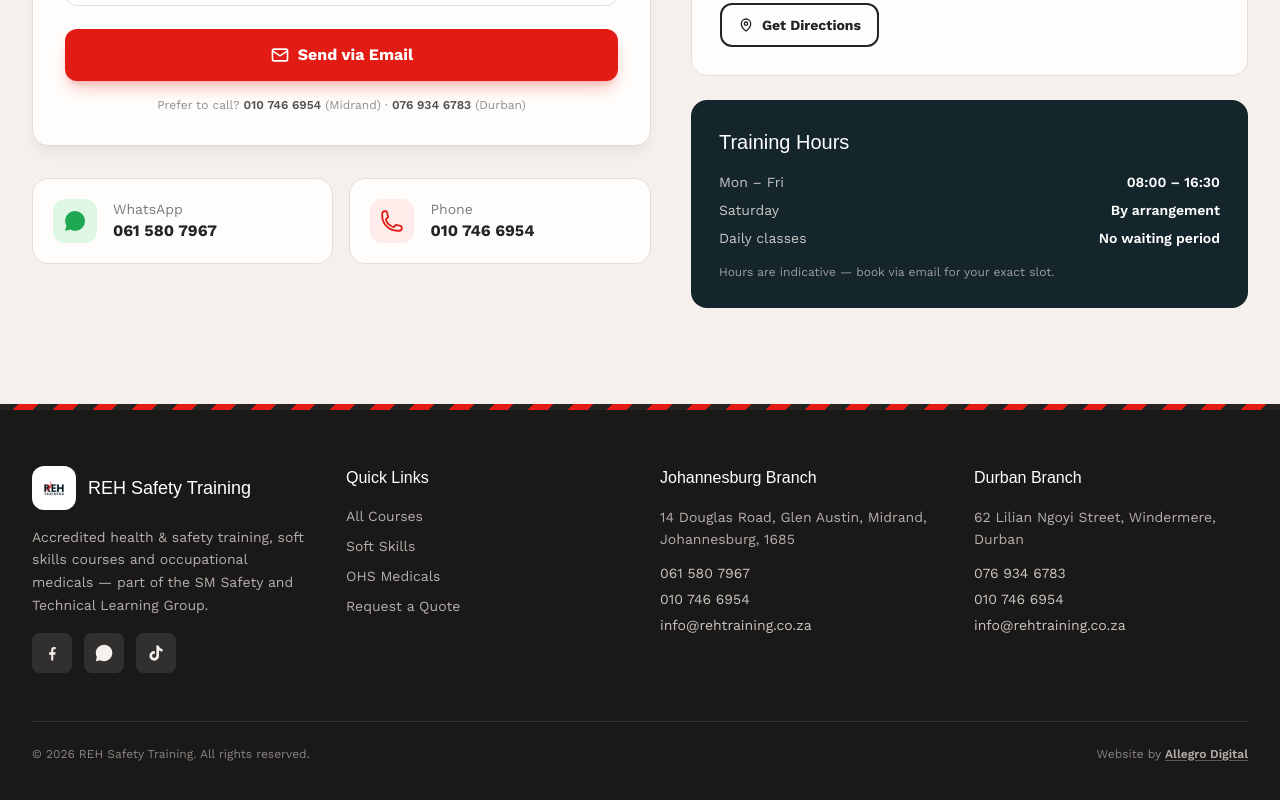
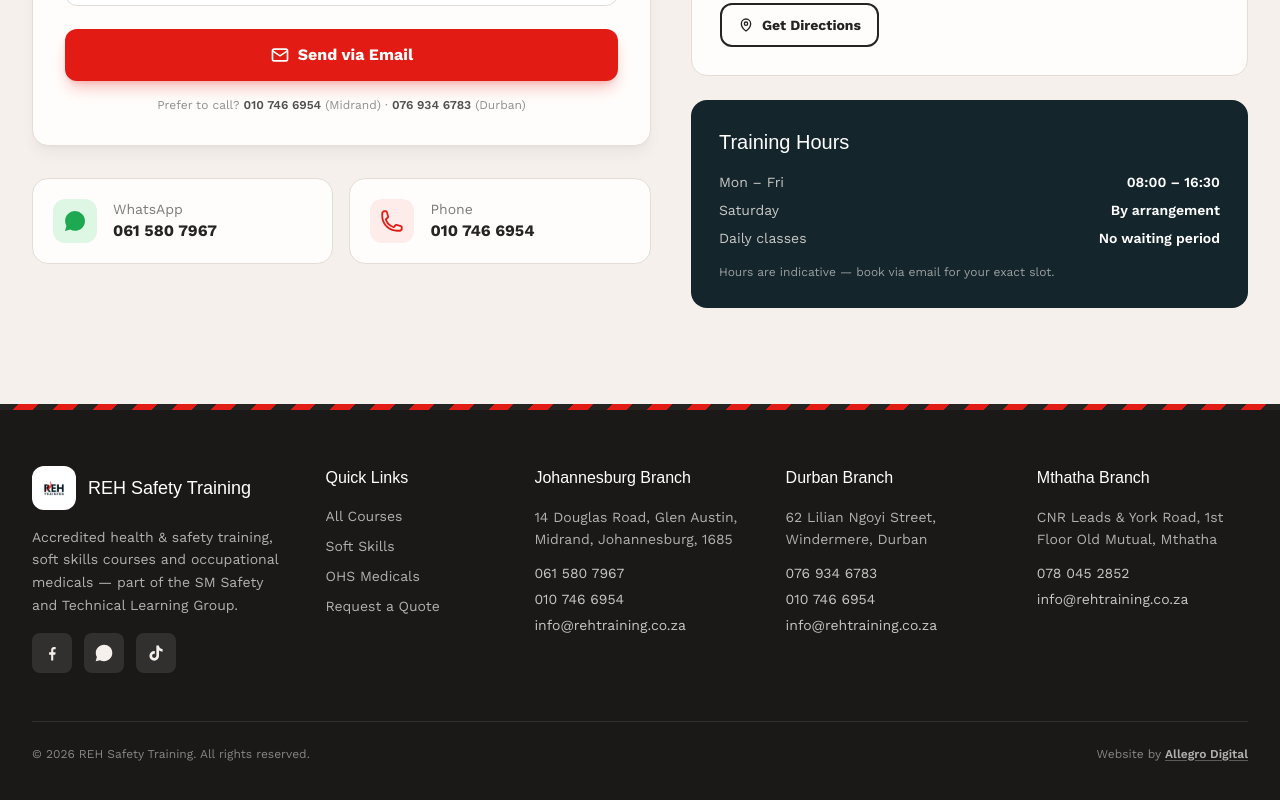
Before and after one commit to Fastasy/reh-training, a Next.js app: page /contact in a window 1280 px wide. Shown: the part 1046-1846 px from the top of the page. Built offline with nearby package versions, Linux system fonts and the light colour scheme; a web font is replaced by a local one.

Commit message:
Add Mthatha branch to footer

```diff
--- a/components/Footer.tsx
+++ b/components/Footer.tsx
@@ -14,7 +14,7 @@
       {/* hazard stripe accent */}
       <div className="hazard-stripes h-1.5 w-full" aria-hidden />
       <div className="mx-auto max-w-7xl px-4 py-14 sm:px-6 lg:px-8">
-        <div className="grid gap-10 md:grid-cols-2 lg:grid-cols-4">
+        <div className="grid gap-10 md:grid-cols-2 lg:grid-cols-[1.2fr_0.8fr_1fr_1fr_1fr]">
           {/* brand */}
           <div>
             <div className="flex items-center gap-3">
@@ -105,6 +105,18 @@
               <a href="mailto:info@rehtraining.co.za" className="block text-cream/80 hover:text-white">info@rehtraining.co.za</a>
             </div>
           </div>
+
+          {/* Mthatha */}
+          <div>
+            <h3 className="font-display text-base text-white">Mthatha Branch</h3>
+            <p className="mt-4 text-sm leading-relaxed text-cream/70">
+              CNR Leads &amp; York Road, 1st Floor Old Mutual, Mthatha
+            </p>
+            <div className="mt-3 space-y-1.5 text-sm">
+              <a href="tel:+27780452852" className="block text-cream/80 hover:text-white">078 045 2852</a>
+              <a href="mailto:info@rehtraining.co.za" className="block text-cream/80 hover:text-white">info@rehtraining.co.za</a>
+            </div>
+          </div>
         </div>
 
         <div className="mt-12 flex flex-col items-center justify-between gap-4 border-t border-white/10 pt-6 text-xs text-cream/50 sm:flex-row">
```
